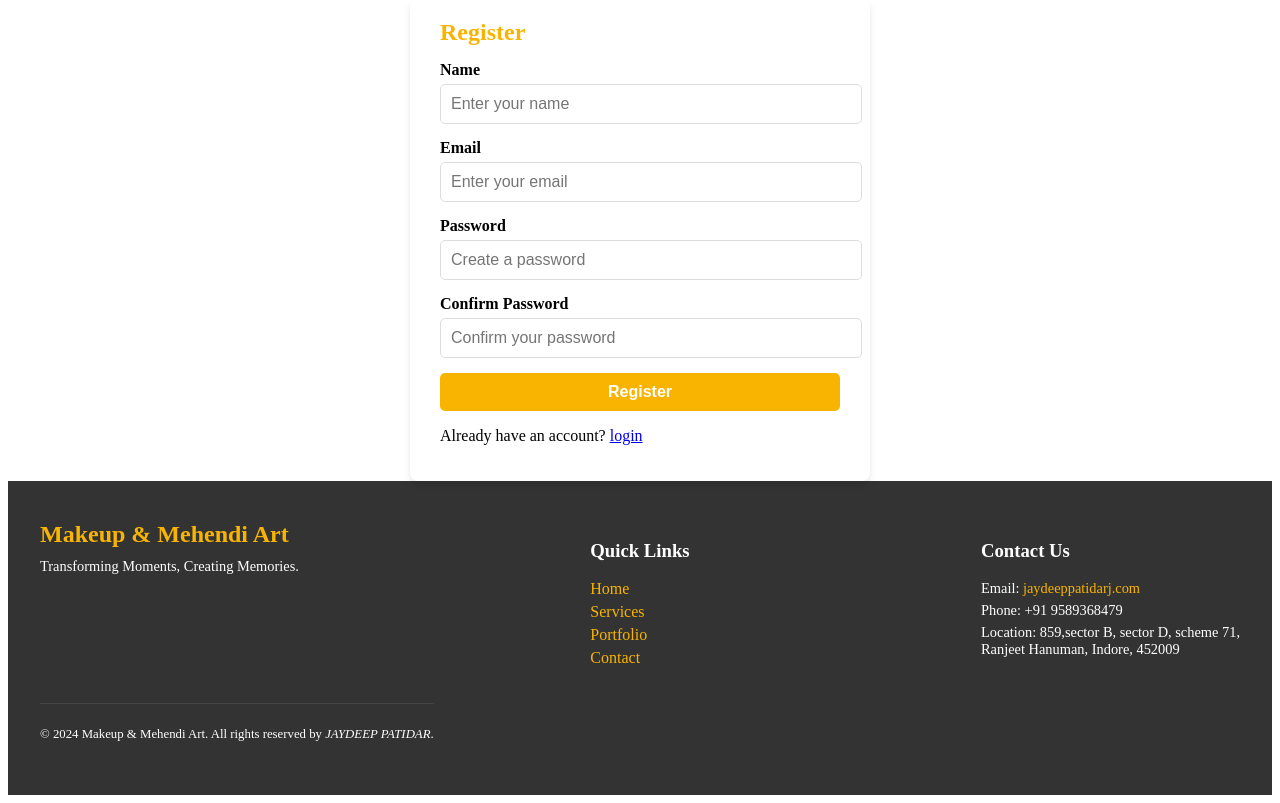
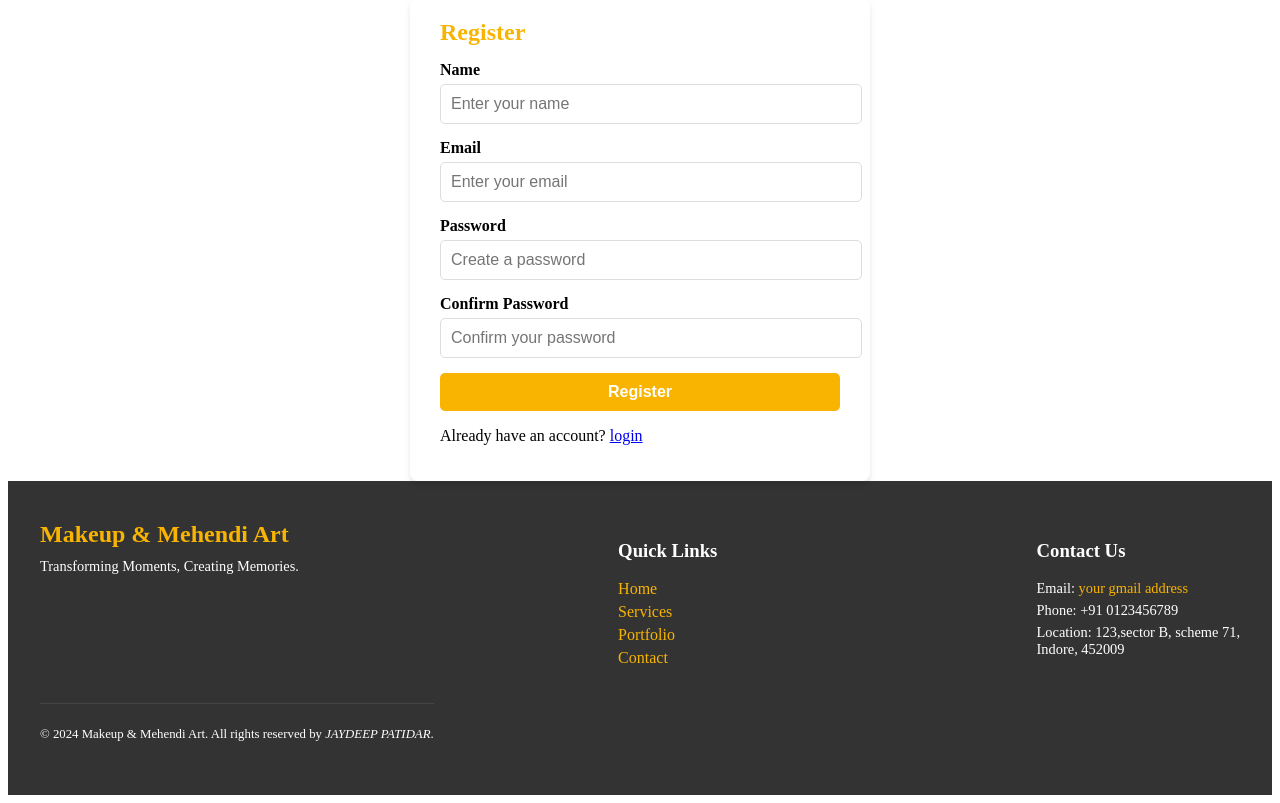
Before and after one commit to Jaydeep-Patidar/Makeup-Mehendi-Art, a Django app: page /accounts/register/ in a window 1280 px wide. Shown: the part 56-859 px from the top of the page. Run offline with Django 5.2, Linux system fonts and the light colour scheme; parts of the project's set-up code (start-up, migrations or seed data) failed here and were passed over.

Commit message:
Update footer.html

```diff
--- a/home/templates/footer.html
+++ b/home/templates/footer.html
@@ -32,9 +32,9 @@
                 <!-- Contact Info -->
                 <div class="footer-contact">
                     <h3>Contact Us</h3>
-                    <p>Email: <a href="gmailto:jaydeeppatidarj@gmail.com">jaydeeppatidarj.com</a></p>
-                    <p>Phone: +91 9589368479</p>
-                    <p>Location: 859,sector B, sector D, scheme 71,<br> Ranjeet Hanuman, Indore, 452009</p>
+                    <p>Email: <a href="gmailto:your gmail">your gmail address</a></p>
+                    <p>Phone: +91 0123456789</p>
+                    <p>Location: 123,sector B, scheme 71,<br> Indore, 452009</p>
                 </div>
             </div>
             <div class="footer-bottom">
```
